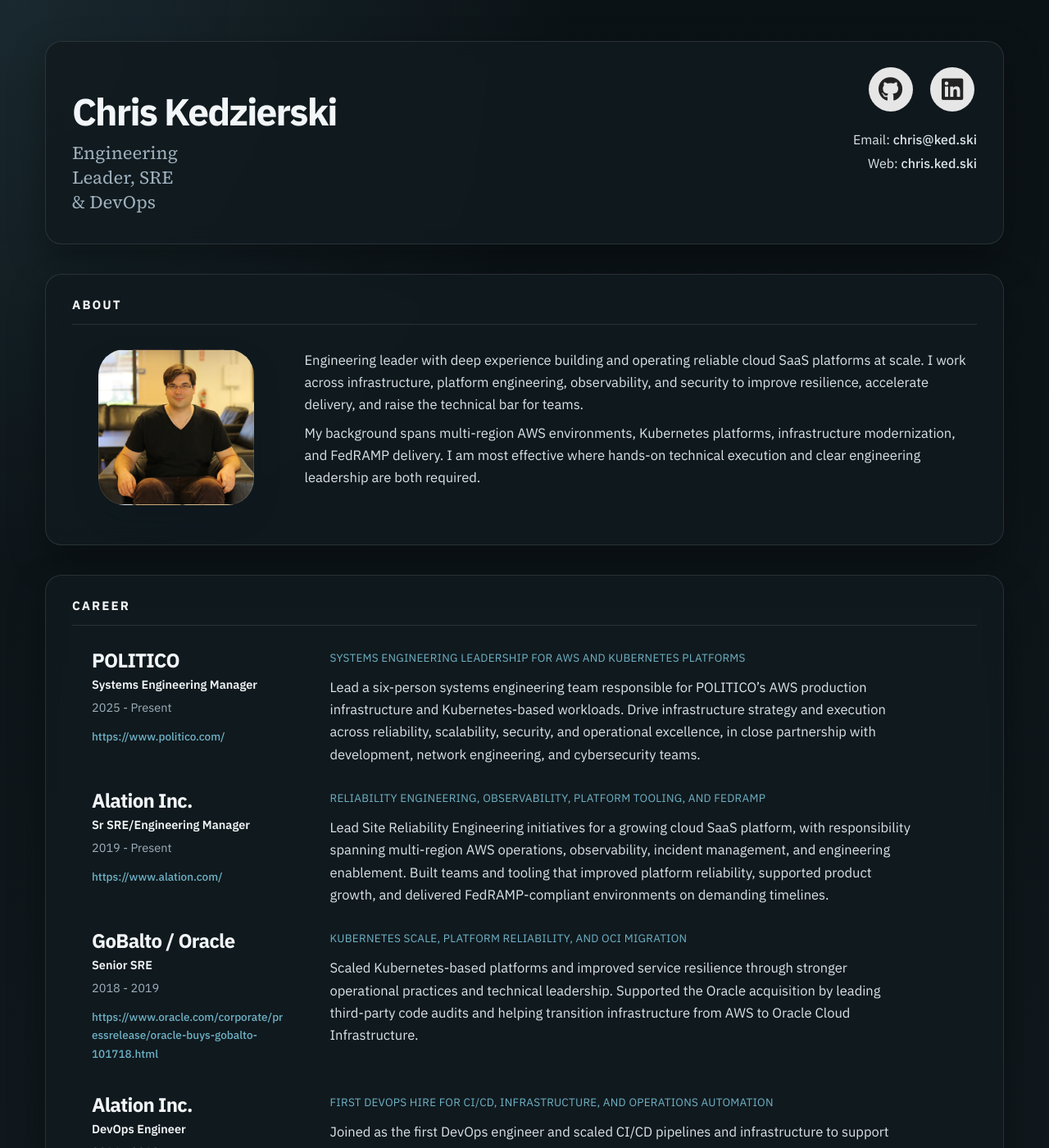
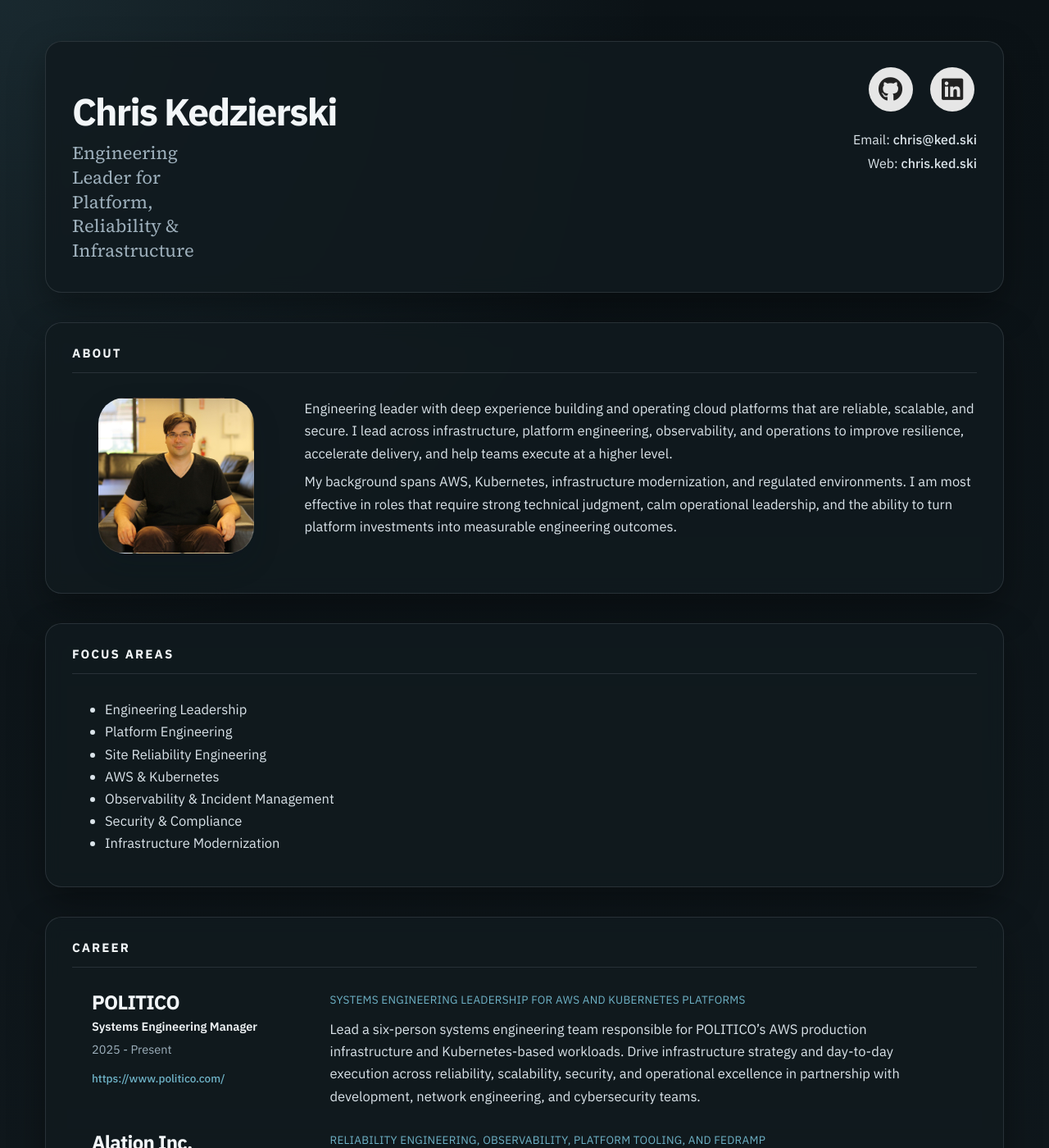
Before and after one commit to idea360/idea360.github.io, a Jekyll site: the page built from index.md, in a window 1280 px wide and 1400 px high. Shown: the whole window at 82% size. Built offline with Jekyll 4.4.1, drawn with Linux system fonts in a browser that asks for light colours; nearby versions of some CDN libraries; some of the changed text lies outside the part shown.

Commit message:
Update language

```diff
--- a/_config.yml
+++ b/_config.yml
@@ -5,7 +5,7 @@
 version: 2
 
 name: Chris Kedzierski
-title: Engineering Leader, SRE & DevOps
+title: Engineering Leader for Platform, Reliability & Infrastructure
 email: chris@ked.ski
 website: chris.ked.ski
 
@@ -19,11 +19,22 @@
 about_title: About
 about_profile_image: images/profile.jpg
 about_content: |
-  Engineering leader with deep experience building and operating reliable cloud SaaS platforms at scale. I work across infrastructure, platform engineering, observability, and security to improve resilience, accelerate delivery, and raise the technical bar for teams.
+  Engineering leader with deep experience building and operating cloud platforms that are reliable, scalable, and secure. I lead across infrastructure, platform engineering, observability, and operations to improve resilience, accelerate delivery, and help teams execute at a higher level.
 
-  My background spans multi-region AWS environments, Kubernetes platforms, infrastructure modernization, and FedRAMP delivery. I am most effective where hands-on technical execution and clear engineering leadership are both required.
+  My background spans AWS, Kubernetes, infrastructure modernization, and regulated environments. I am most effective in roles that require strong technical judgment, calm operational leadership, and the ability to turn platform investments into measurable engineering outcomes.
 
 content:
+  - title: Focus Areas
+    layout: text
+    content: |
+      - Engineering Leadership
+      - Platform Engineering
+      - Site Reliability Engineering
+      - AWS & Kubernetes
+      - Observability & Incident Management
+      - Security & Compliance
+      - Infrastructure Modernization
+
   - title: Career
     layout: list
     content:
@@ -35,7 +46,7 @@
         quote: >
           Systems Engineering Leadership for AWS and Kubernetes Platforms
         description: |
-          Lead a six-person systems engineering team responsible for POLITICO’s AWS production infrastructure and Kubernetes-based workloads. Drive infrastructure strategy and execution across reliability, scalability, security, and operational excellence, in close partnership with development, network engineering, and cybersecurity teams.
+          Lead a six-person systems engineering team responsible for POLITICO’s AWS production infrastructure and Kubernetes-based workloads. Drive infrastructure strategy and day-to-day execution across reliability, scalability, security, and operational excellence in partnership with development, network engineering, and cybersecurity teams.
 
       - layout: left
         title: Alation Inc.
@@ -45,7 +56,7 @@
         quote: >
           Reliability Engineering, Observability, Platform Tooling, and FedRAMP
         description: |
-          Lead Site Reliability Engineering initiatives for a growing cloud SaaS platform, with responsibility spanning multi-region AWS operations, observability, incident management, and engineering enablement. Built teams and tooling that improved platform reliability, supported product growth, and delivered FedRAMP-compliant environments on demanding timelines.
+          Led Site Reliability Engineering for a growing cloud SaaS platform across AWS operations, observability, incident management, and engineering enablement. Built teams, processes, and tooling that improved platform reliability, supported product growth, and delivered FedRAMP-compliant environments on demanding timelines.
 
       - layout: left
         title: GoBalto / Oracle
@@ -55,7 +66,7 @@
         quote: >
           Kubernetes Scale, Platform Reliability, and OCI Migration
         description: |
-          Scaled Kubernetes-based platforms and improved service resilience through stronger operational practices and technical leadership. Supported the Oracle acquisition by leading third-party code audits and helping transition infrastructure from AWS to Oracle Cloud Infrastructure.
+          Helped scale Kubernetes-based platforms and improve service resilience through stronger operational practices and technical leadership. Supported the Oracle acquisition by leading third-party code audits and helping transition infrastructure from AWS to Oracle Cloud Infrastructure.
 
       - layout: left
         title: Alation Inc.
@@ -65,7 +76,7 @@
         quote: >
           First DevOps Hire for CI/CD, Infrastructure, and Operations Automation
         description: |
-          Joined as the first DevOps engineer and scaled CI/CD pipelines and infrastructure to support rapid engineering growth. Contributed directly to backup, restore, high-availability, and configuration management systems that strengthened operational maturity.
+          Joined as the first DevOps engineer and scaled CI/CD pipelines and infrastructure to support rapid engineering growth. Built and improved backup, restore, high-availability, and configuration management systems that increased operational maturity.
 
       - layout: left
         title: Skype / Microsoft
@@ -75,7 +86,7 @@
         quote: >
           Internal Platform Tooling, Hybrid Cloud Integration, and CI/CD
         description: |
-          Built hybrid cloud capabilities integrating data center infrastructure with Azure and improved deployment reliability through stronger CI/CD systems. Led improvements to internal engineering platforms and tools, including Jira, Confluence, Nexus, and QuickBuild, to increase developer productivity.
+          Built hybrid cloud capabilities integrating data center infrastructure with Azure and improved deployment reliability through stronger CI/CD systems. Led improvements to internal engineering platforms and tools that increased developer productivity and reduced operational friction.
 
       - layout: left
         title: Logica CMG
@@ -85,7 +96,7 @@
         quote: >
           Development Environments, Local Infrastructure, and Systems Integration
         description: |
-          Led post-acquisition systems integration work and improved internal infrastructure to support more consistent operations across offices.
+          Led post-acquisition systems integration work and improved internal infrastructure to support more consistent operations across offices and teams.
 
       - layout: left
         title: Infradapt
```
